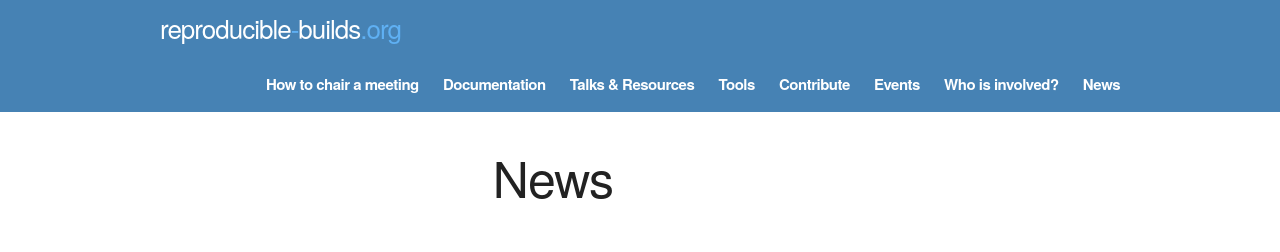
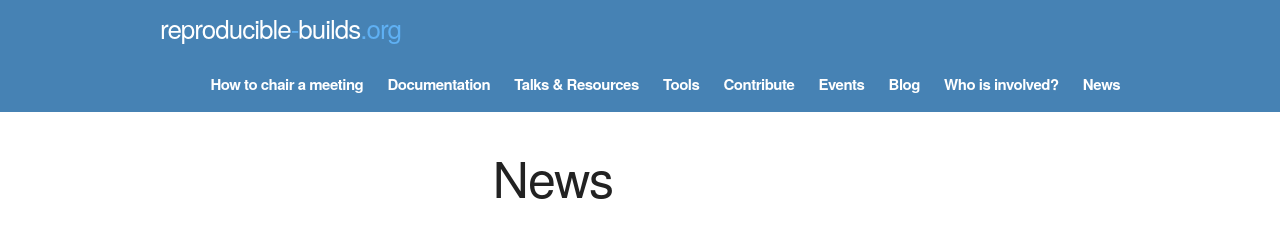
Before and after one commit to prototypefund/reproducible-website, a Jekyll site: the page built from news.html, in a window 1280 px wide. Shown: the top 252 px of the page. Built offline with Jekyll 4.4.1, drawn with Linux system fonts in a browser that asks for light colours; some web fonts are replaced.

Commit message:
Add blog link to navigation
Signed-off-by: Holger Levsen <holger@layer-acht.org>

```diff
--- /dev/null
+++ b/blog.html
@@ -0,0 +1,6 @@
+---
+title:  Blog
+permalink: /blog/
+order: 5
+---
+<meta http-equiv="refresh" content="0;URL='https://reproducible.alioth.debian.org/blog/'"/>
--- a/news.html
+++ b/news.html
@@ -2,7 +2,7 @@
 layout: page
 title: News
 permalink: /news/
-order: 6
+order: 7
 ---
 
 {% for post in site.posts %}
--- a/who.html
+++ b/who.html
@@ -2,7 +2,7 @@
 layout: page
 title:  Who is involved?
 permalink: /who/
-order: 5
+order: 6
 ---
 
 <div class="row">
```
